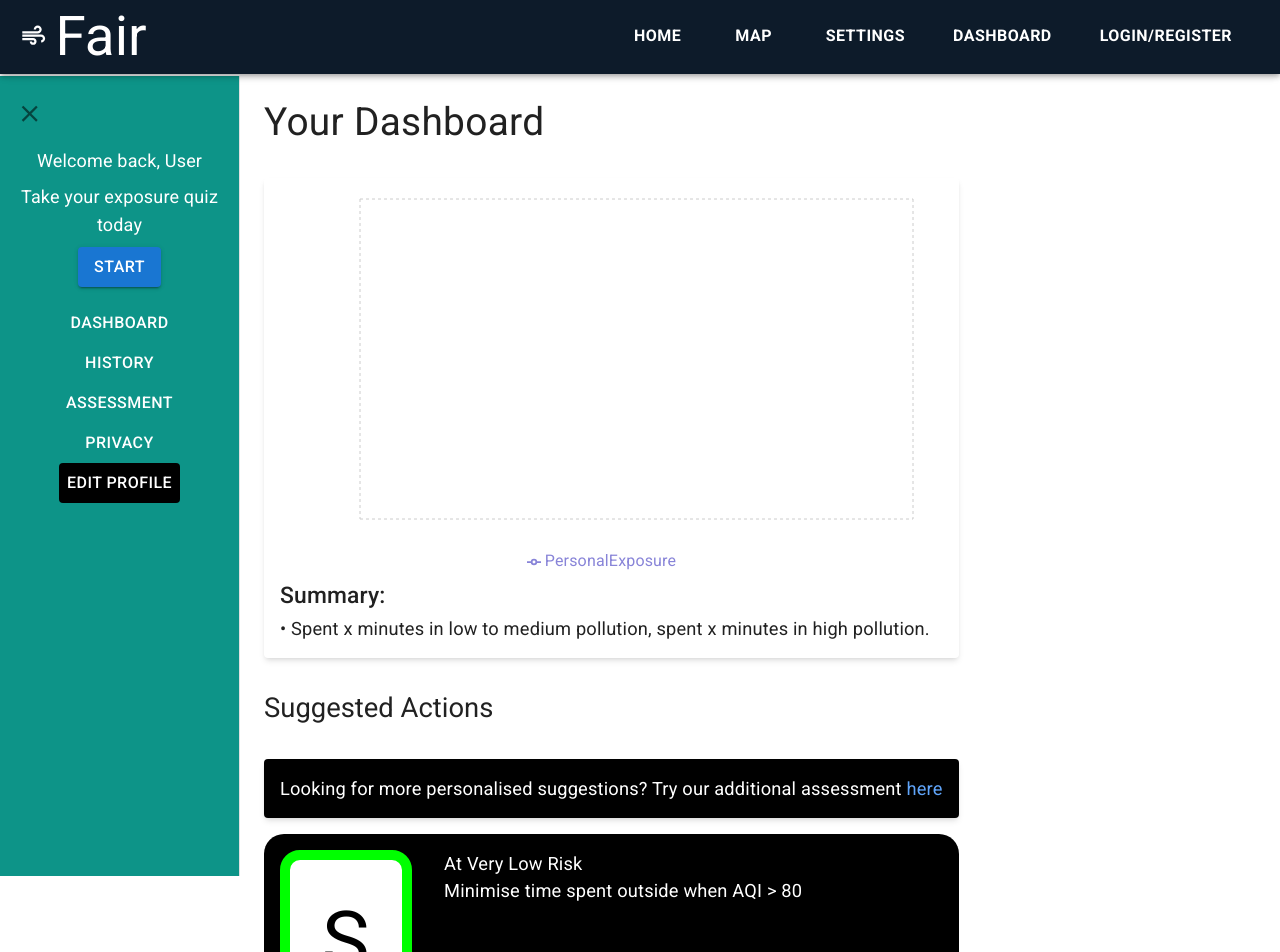
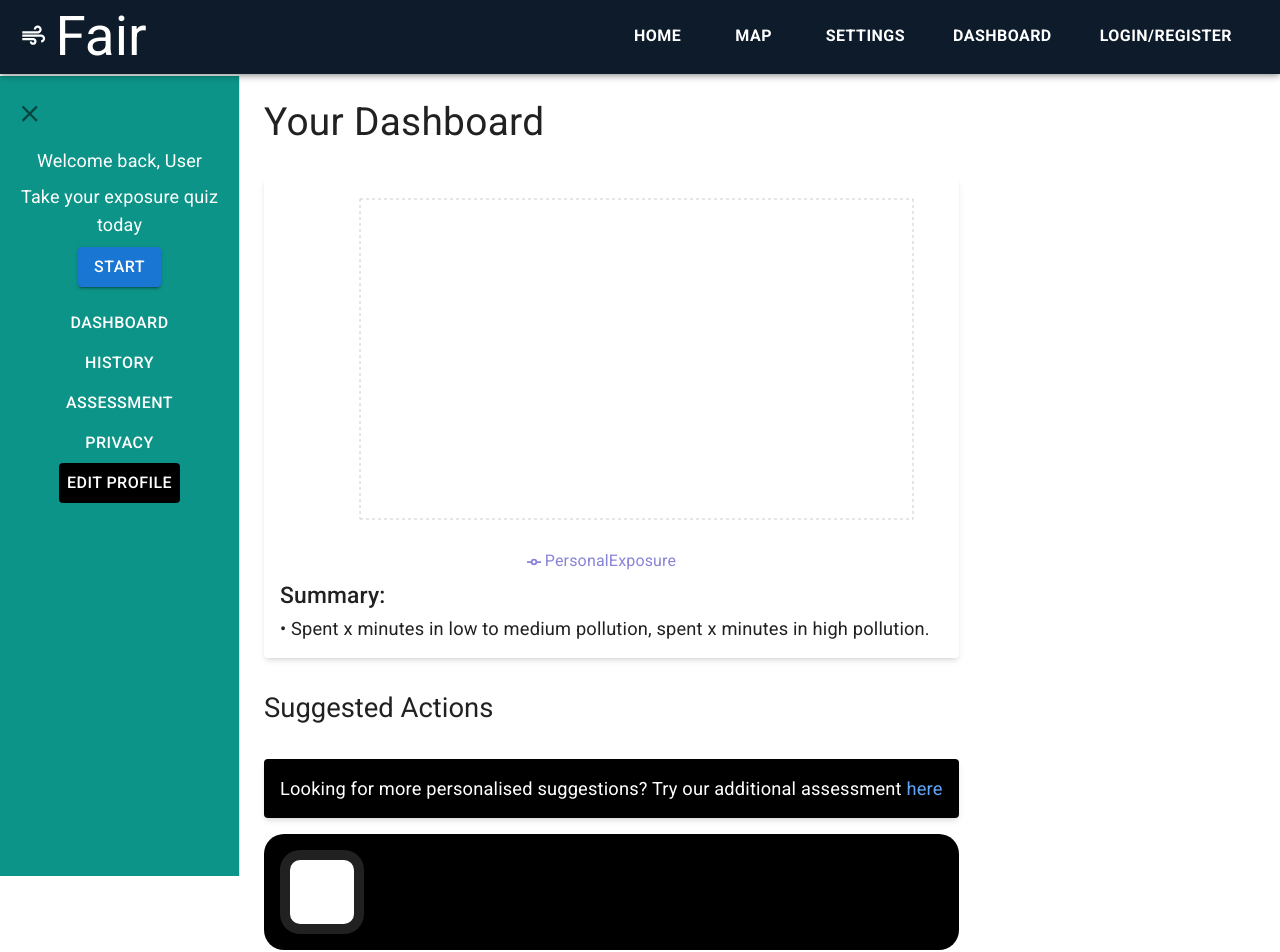
Before and after one commit to Naveen-Jaisankar/COMP47360-Web-Application, a React (Vite) app in the folder FrontEnd/air-quality-app/: page /user in a window 1280 px wide. Shown: the top 952 px of the page. Built offline with nearby package versions, Linux system fonts and the light colour scheme; no server answers; sample sign-in values are in the browser's storage.

Commit message:
User Dashboard - Risk Profile Card: Special case first time user now displaying!

```diff
--- a/FrontEnd/air-quality-app/src/components/riskprofilecard.jsx
+++ b/FrontEnd/air-quality-app/src/components/riskprofilecard.jsx
@@ -1,13 +1,31 @@
-import { renderGrade, getGrade, renderColor } from "./riskprofilescores";
+import { renderGrade, getGrade, renderColor, riskvalueHeadingText, riskvalueContentText, riskvalueColor } from "./riskprofilescores";
 import { Box } from "@mui/system";
 import { Typography } from "@mui/material";
 
-const RiskProfileCard = ({avgAQI, userAQI}) => {
-    // let avgAQI = 20
-    // let userAQI = 20
-    let grade = getGrade(avgAQI, userAQI)
-    let { headingText, contentText } = renderGrade(avgAQI,userAQI);
-    let gradeColor = renderColor(avgAQI,userAQI)
+const RiskProfileCard = ({avgAQI, userAQI, specialCase}) => {
+    let starImage = "../src/static/star.png"
+    let grade = "";
+    let headingText ="";
+    let contentText = "";
+    let gradeColor = ""
+    let gradeText = ""
+
+    //  WHERE WE SET INFORMATION AND CASES
+    if (specialCase == "firstUse") {
+        console.log("Im in risk profile card")
+        headingText = riskvalueHeadingText["*"]
+        contentText = riskvalueContentText["*"]
+        riskvalueColor["*"]
+        // grade = starImage
+
+    } else if (specialCase === "valid") {
+    grade = getGrade(avgAQI, userAQI)
+    gradeText = renderGrade(avgAQI, userAQI);
+    headingText = gradeText.headingText;
+    contentText = gradeText.contentText;
+    gradeColor = renderColor(avgAQI, userAQI)
+    }
+
 
     return(
     <Box sx={{
--- a/FrontEnd/air-quality-app/src/components/riskprofilescores.js
+++ b/FrontEnd/air-quality-app/src/components/riskprofilescores.js
@@ -44,7 +44,8 @@ const riskvalueHeadingText = {
     "B": "At Some Risk",
     "C": "At Considerable Risk",
     "D": "At High Risk",
-    "F": "At Very High Risk"
+    "F": "At Very High Risk",
+    "*": "Welcome To Our App"
 };
 
 const riskvalueContentText = {
@@ -53,7 +54,8 @@ const riskvalueContentText = {
     "B": "Minimise time spent outside when AQI > 60",
     "C": "Minimise time spent outside when AQI > 50",
     "D": "Minimise time spent outside when AQI > 40",
-    "F": "Minimise time spent outside when AQI > 30"
+    "F": "Minimise time spent outside when AQI > 30",
+    "*": "Your Risk Profile Grade will allow you to quickly see how you're doing in terms of exposure"
 };
 
 const riskvalueColor = {
@@ -72,7 +74,7 @@ function renderGrade(averageAQI, userAQI) {
 
     return {
         headingText: headingText,
-        contentText: contentText
+        contentText: contentText,
     };
 }
 
@@ -84,5 +86,8 @@ function renderColor(averageAQI, userAQI) {
 export {
     getGrade,
     renderGrade,
-    renderColor
+    renderColor,
+    riskvalueContentText,
+    riskvalueHeadingText,
+    riskvalueColor
 };
--- a/FrontEnd/air-quality-app/src/pages/UserDashboard.jsx
+++ b/FrontEnd/air-quality-app/src/pages/UserDashboard.jsx
@@ -16,7 +16,7 @@ import axiosInstance from "../../src/axios";
 import RiskProfileCard from "../components/riskprofilecard";
 
 const image1 = "../src/static/proxy-image.png";
-
+// let riskProfileCase = "";
 
 
 // reformats the javascript date object to match with database date format
@@ -160,9 +160,10 @@ const getLastSevenDays = async (userId) => {
   }
 };
 
-const getTodayAQI = async (userId, setAverageAQI, setUserAQI) => {
+const getTodayAQI = async (userId, setAverageAQI, setUserAQI, setRiskProfileCase) => {
   try {
     const rawResponse = await axiosInstance.get("dailyquizscores/getQuizScore/" + userId);
+    console.log("in todayaqi", rawResponse.data.length)
     let latestDays = rawResponse.data.reverse();
     let latestDay = latestDays[0];
 
@@ -174,7 +175,17 @@ const getTodayAQI = async (userId, setAverageAQI, setUserAQI) => {
     const averageAQI = Math.round(rawAverageAQI);
     console.log("Average AQI from DB:", averageAQI);
 
-    if (today === latestDay.quizDate) {
+
+    if (rawResponse.data.length == 0) {
+      setRiskProfileCase( "firstUse");
+
+
+      console.log("here in the correct case")
+      console.log(riskProfileCase)
+
+    } else if (today === latestDay.quizDate) {
+      setRiskProfileCase( "valid");
+
       let rawUserAQI = latestDay.quizScore;
       let userAQI = Math.round(rawUserAQI);
       console.log("User AQI from DB:", userAQI);
@@ -208,6 +219,7 @@ const DashBoard = ({ isSidebarOpen }) => {
   const [averageAQI, setAverageAQI] = useState(0)
   const [userAQI, setUserAQI] = useState(0)
   const { userId } = useContext(AuthContext);
+  const [riskProfileCase, setRiskProfileCase] = useState("");
 
   useEffect(() => {
     const fetchData = async () => {
@@ -218,13 +230,10 @@ const DashBoard = ({ isSidebarOpen }) => {
   }, [userId]);
 
   useEffect(() => {
-    // const responseAQIData = axiosInstance.get(`dailyquizscores/getaqitoday`)
-    getTodayAQI(userId, setAverageAQI, setUserAQI)
-    console.log("IN USE EFFECT RN")
+    getTodayAQI(userId, setAverageAQI, setUserAQI, setRiskProfileCase)
     console.log(userAQI)
     console.log(averageAQI)
-    // console.log('this is the responseAQI',responseAQIData)
-    // setAQI(responseAQIData)
+    console.log(riskProfileCase)
   }, [userId]);
 
   return (
@@ -297,7 +306,7 @@ const DashBoard = ({ isSidebarOpen }) => {
         </div>
       </section>
       <section>
-        <RiskProfileCard avgAQI={averageAQI} userAQI={userAQI}/>
+        <RiskProfileCard avgAQI={averageAQI} userAQI={userAQI} specialCase={riskProfileCase}/>
       </section>
     </div>
   );
```
Also changed, not shown: FrontEnd/air-quality-app/src/static/star.png (added).
